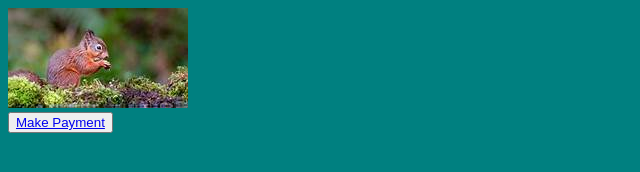
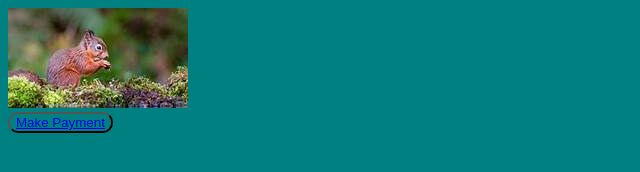
Before and after one commit to Mosayapps/store.github.io, a plain HTML site: page index.html in a window 1280 px wide. Shown: the whole page, without its empty margins (0-640 px from the left). Drawn offline with Linux system fonts and the light colour scheme.

Commit message:
Add files via upload

```diff
--- a/style.css
+++ b/style.css
@@ -1,3 +1,7 @@
 body{
 	background-color: teal;
 }
+button{
+	background-color: transparent;
+	border-radius: 10px;
+}
```
